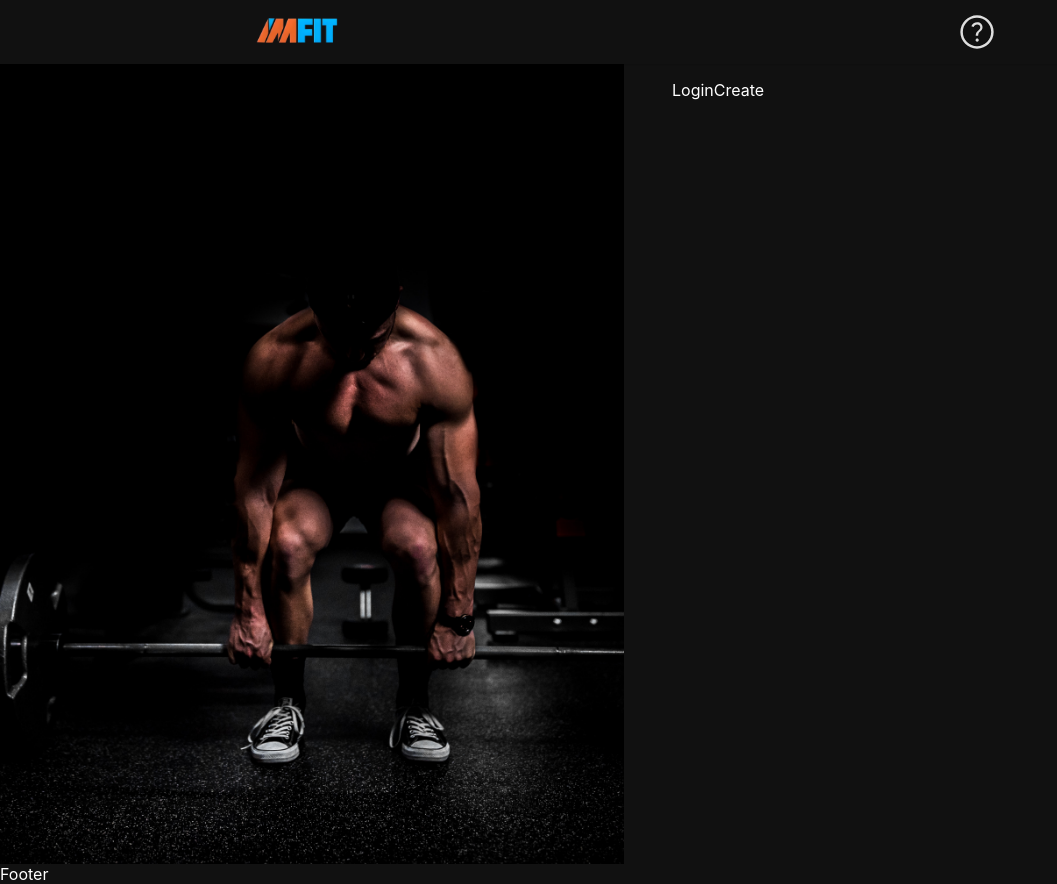
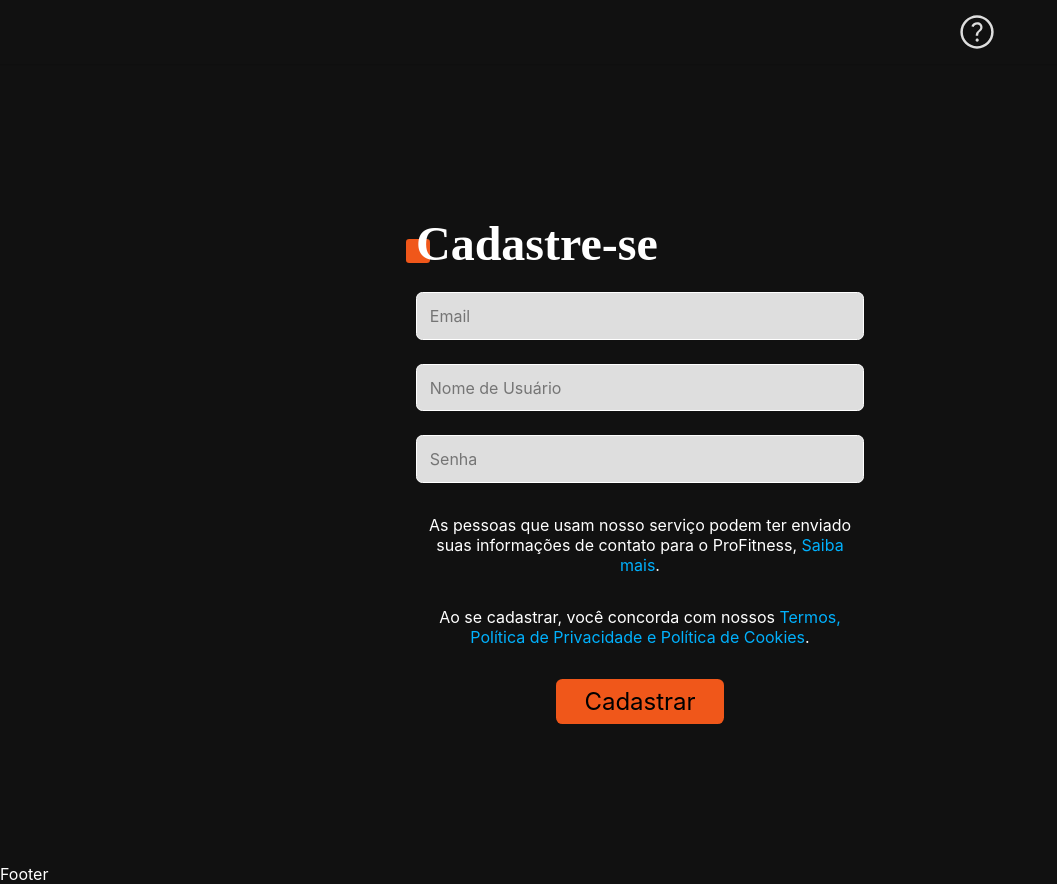
Before and after one commit to joaoldantasn/imfit, a React (Create React App) app: page /login/criar in a window 1280 px wide. Shown: the whole page, without its empty margins (0-1057 px from the left). Built offline with nearby package versions, Linux system fonts and the light colour scheme; a web font is replaced by a local one.

Commit message:
tela de cadastro e useFetch

```diff
--- a/src/App.js
+++ b/src/App.js
@@ -13,7 +13,7 @@ const App = () => {
         <UserStorage>
           <Header />
           <Routes>
-            <Route path="/" element={<Login />} />
+            <Route path="//*" element={<Login />} />
             <Route path="/login/*" element={<Login />} />
           </Routes>
           <Footer />
--- a/src/Components/Forms/Button.module.css
+++ b/src/Components/Forms/Button.module.css
@@ -1,5 +1,5 @@
 .button{
-  font-size: 1rem;
+  font-size: 1.5rem;
   font-family: var(--type-first);
   cursor: pointer;
   border: none;
--- a/src/Components/Header.js
+++ b/src/Components/Header.js
@@ -12,7 +12,7 @@ const Header = () => {
     <header className={styles.header}>
       <nav className={`${styles.nav} container`}>
         <Link className={styles.logo} to="/" aria-label="IMFit - Home">
-          <Halter />
+          {data ? <Halter /> : null}
         </Link>
         {data ? (
           <Link className={styles.login} to="/conta">
--- /dev/null
+++ b/src/Components/Hooks/useFetch.js
@@ -0,0 +1,35 @@
+import React from 'react';
+
+const useFetch = () => {
+  const [data, setData] = React.useState(null);
+  const [error, setError] = React.useState(null);
+  const [loading, setLoading] = React.useState(false);
+
+  const request = React.useCallback(async (url, options) => {
+    let response;
+    let json;
+    try {
+      setError(null);
+      setLoading(true);
+      response = await fetch(url, options);
+      json = await response.json();
+      if (response.ok === false) throw new Error(json.message);
+    } catch (err) {
+      json = null;
+      setError(err.message);
+    } finally {
+      setData(json);
+      setLoading(false);
+      return { response, json };
+    }
+  }, []);
+
+  return {
+    data,
+    loading,
+    error,
+    request,
+  };
+};
+
+export default useFetch;
--- a/src/Components/Login/Login.module.css
+++ b/src/Components/Login/Login.module.css
@@ -1,18 +1,19 @@
 .login{
-  display: grid;
-  grid-template-columns: 1fr 1fr;
+  display: flex;
+  justify-content: center;
+  align-items: center;
   min-height: 100vh;
-  gap: 2rem;
 }
 
-.login::before{
+/*.login::before{
   display: block;
   content: '';
   background: url('../../Assets/gym1.jpg') no-repeat center center;
   background-size: cover;
-}
+}*/
 
 .forms{
+  min-width: 25rem;
   max-width: 30rem;
   padding: 1rem;
 }
@@ -21,9 +22,7 @@
   .login{
     grid-template-columns: 1fr;
   }
-  .login::before{
-    display: none;
-  }
+
   .forms{
     max-width: 100%;
   }
--- a/src/Components/Login/LoginCreate.js
+++ b/src/Components/Login/LoginCreate.js
@@ -1,7 +1,77 @@
 import React from 'react';
+import Input from '../Forms/Input';
+import Button from '../Forms/Button';
+import Error from '../../Helper/Error';
+import useForm from '../Hooks/useForm';
+import { USER_POST } from '../../api';
+import { UserContext } from '../../UserContext';
+import useFetch from '../Hooks/useFetch';
+import styles from './LoginCreate.module.css';
 
 const LoginCreate = () => {
-  return <div>LoginCreate</div>;
+  const email = useForm('email');
+  const username = useForm();
+  const password = useForm();
+  /* Para fazer login automatico */
+  const { userLogin } = React.useContext(UserContext);
+  const { loading, error, request } = useFetch();
+
+  async function handleSubmit(event) {
+    event.preventDefault();
+    const { url, options } = USER_POST({
+      usuario: username.value,
+      email: email.value,
+      senha: password.value,
+    });
+    /* para poder usar loading, error e data */
+    const { response } = await request(url, options);
+    /*const response = await fetch(url, options);*/
+    if (response.ok) userLogin(username.value, password.value);
+  }
+  return (
+    <section className="animeLeft">
+      <h1 className="title">Cadastre-se</h1>
+      <form className={styles.form} onSubmit={handleSubmit}>
+        <Input placeholder="Email" type="text" name="email" {...email} />
+        <Input
+          placeholder="Nome de Usuário"
+          type="text"
+          name="username"
+          {...username}
+        />
+        <Input
+          placeholder="Senha"
+          type="password"
+          name="password"
+          {...password}
+        />
+        <section className={styles.paragrafo}>
+          <div>
+            <p>
+              As pessoas que usam nosso serviço podem ter enviado suas
+              informações de contato para o ProFitness, <span>Saiba mais</span>.
+            </p>
+          </div>
+          <div>
+            <p>
+              Ao se cadastrar, você concorda com nossos
+              <span>
+                {' '}
+                Termos, Política de Privacidade e Política de Cookies
+              </span>
+              .
+            </p>
+          </div>
+        </section>
+        {loading ? (
+          <Button disabled>Cadastrando...</Button>
+        ) : (
+          <Button>Cadastrar</Button>
+        )}
+        <Error error={error} />
+      </form>
+    </section>
+  );
 };
 
 export default LoginCreate;
--- /dev/null
+++ b/src/Components/Login/LoginCreate.module.css
@@ -0,0 +1,17 @@
+.form > button{
+  margin-top: 2rem;
+  margin-left: auto;
+  margin-right: auto;
+}
+
+.paragrafo > div{
+  margin-top:2rem ;
+}
+
+.paragrafo > div > p{
+  text-align: center;
+}
+
+.paragrafo > div > p> span{
+  color: #01B1FD;
+}
--- a/src/Components/Login/LoginForm.js
+++ b/src/Components/Login/LoginForm.js
@@ -6,6 +6,7 @@ import useForm from '../Hooks/useForm';
 import UserContext from '../../UserContext';
 import Error from '../../Helper/Error';
 import styles from './LoginForm.module.css';
+import { ReactComponent as Imfit } from '../../Assets/imfitlogo.svg';
 
 const LoginForm = () => {
   const username = useForm();
@@ -21,7 +22,7 @@ const LoginForm = () => {
 
   return (
     <section className="animeLeft">
-      <h1 className="title">Login</h1>
+      <Imfit className={styles.logo} />
       <form className={styles.form} onSubmit={handleSubmit}>
         <Input
           type="text"
@@ -38,7 +39,7 @@ const LoginForm = () => {
         {loading ? (
           <button disabled>Carregando...</button>
         ) : (
-          <Button>Entrar</Button>
+          <Button className={styles.button}>Entrar</Button>
         )}
         <Error error={error} />
       </form>
--- a/src/Components/Login/LoginForm.module.css
+++ b/src/Components/Login/LoginForm.module.css
@@ -1,5 +1,12 @@
+
 .form{
   margin-bottom: 2rem;
+}
+
+.form > button{
+  margin-top: 2rem;
+  margin-left: auto;
+  margin-right: auto;
 }
 
 .perdeu{
@@ -7,6 +14,8 @@
   color: #ededed;
   padding: .5rem 0;
   line-height: 1;
+  margin-left: auto;
+  margin-right: auto;
 }
 
 .perdeu::after{
@@ -15,6 +24,12 @@
   width: 100%;
   background: currentColor;
   display: block;
+}
+
+.novo{
+  display: block;
+  margin-left: auto;
+  margin-right: auto;
 }
 
 .cadastro{
@@ -29,3 +44,8 @@
 .cadastresse{
   color: #ededed;
 }
+
+.logo{
+  margin-left: 55px;
+  margin-bottom: 2rem;
+}
--- a/src/api.js
+++ b/src/api.js
@@ -36,3 +36,15 @@ export function USER_GET(token) {
     },
   };
 }
+export function USER_POST(body) {
+  return {
+    url: API_URL + 'api/usuario',
+    options: {
+      method: 'POST',
+      headers: {
+        'Content-Type': 'application/json',
+      },
+      body: JSON.stringify(body),
+    },
+  };
+}
```
Also changed, not shown: src/App.css (line endings or trailing spaces), src/Assets/VOLTAR (1).svg (added), src/Assets/imfitlogo.svg (added).
